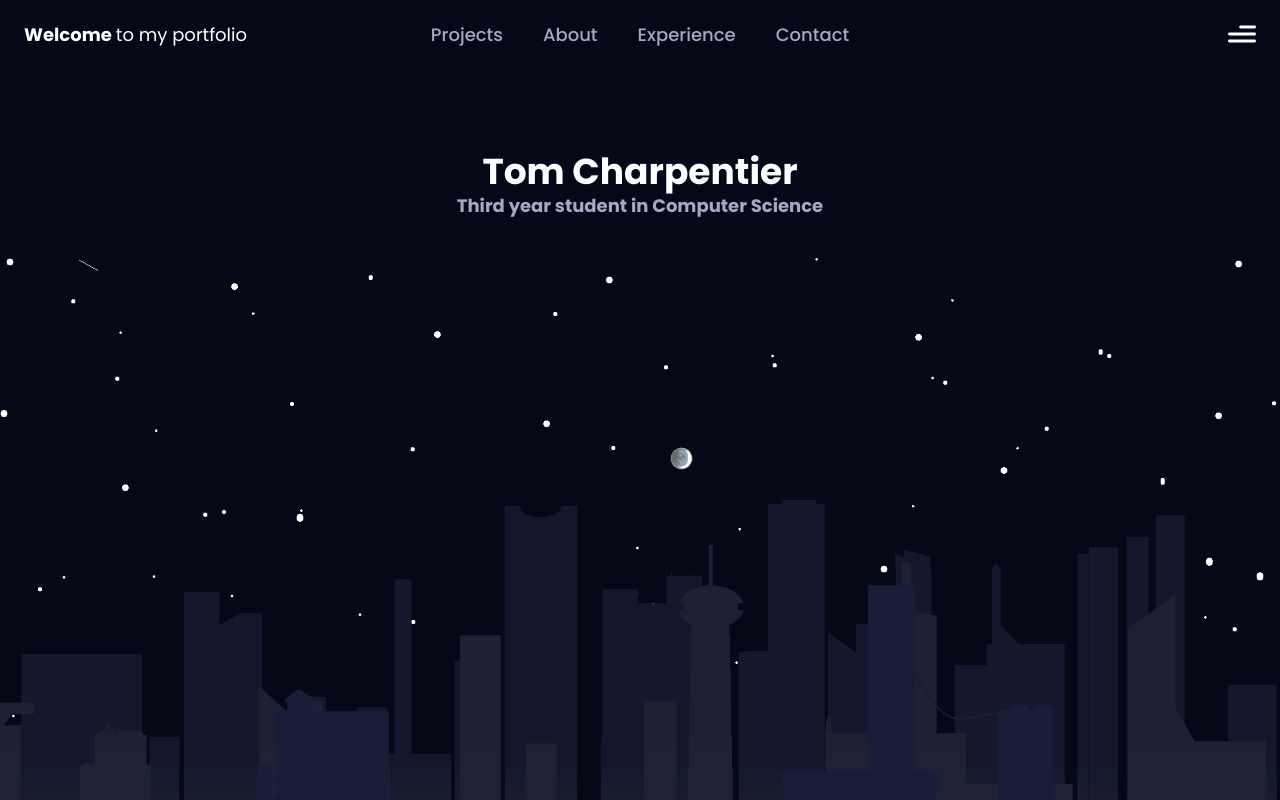
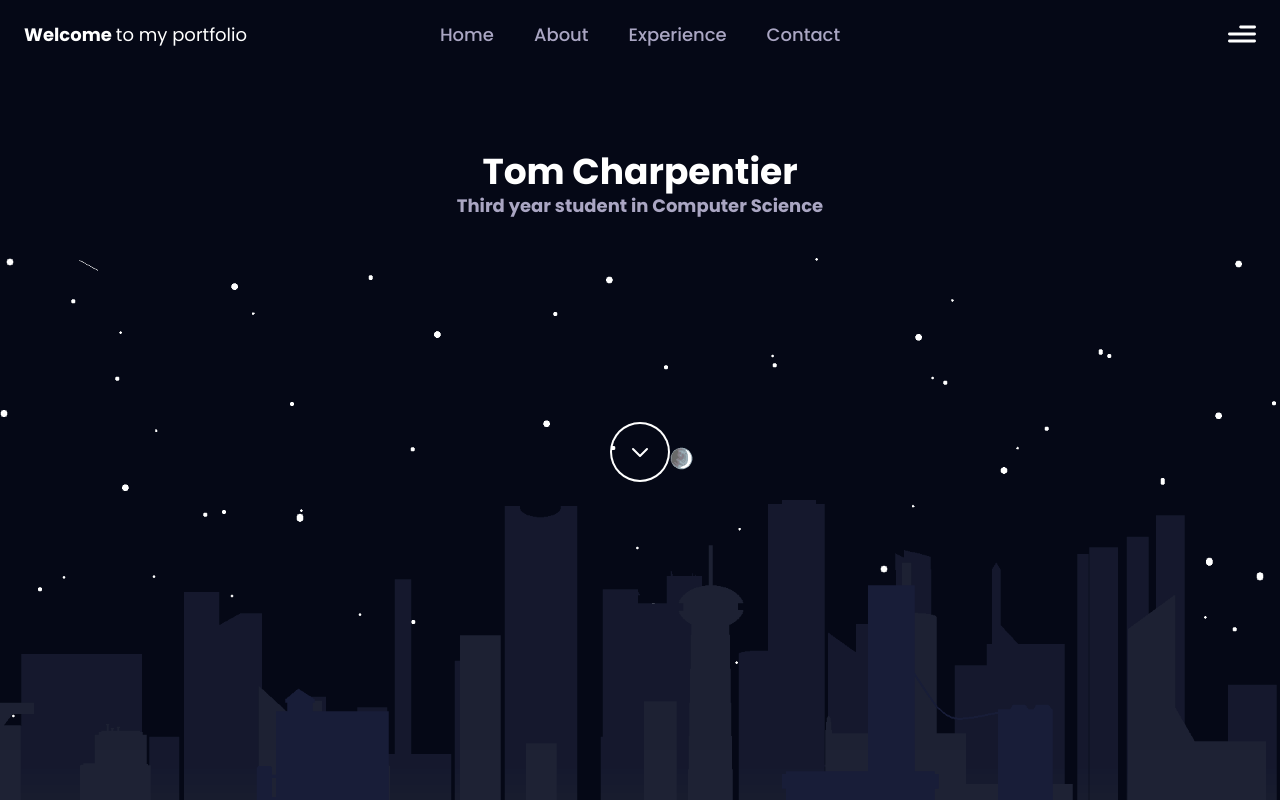
Before and after one commit to ArkAow/tom-charpentier-portfolio, a React (Vite) app: page / in a window 1280 px wide. Shown: the top 800 px of the page. Built offline with nearby package versions, Linux system fonts and the light colour scheme.

Commit message:
Updated Hero section

```diff
--- a/src/components/City.jsx
+++ b/src/components/City.jsx
@@ -13,6 +13,13 @@ export default function City() {
       window.addEventListener('scroll', handleScroll);
       return () => window.removeEventListener('scroll', handleScroll);
     }, []);
+
+    const scrollToAbout = () => {
+      const section = document.querySelector("#about");
+      if (section) {
+        section.scrollIntoView({ behavior: "smooth" });
+      }
+    };
 
     return (
         <section id="projects"
@@ -30,6 +37,20 @@ export default function City() {
                 <img src="parallax/city-ground.png" className="parallax-layer city-grd translate-y-5" />
               </div>
             </div>
+
+            <button onClick={scrollToAbout}
+              className=" absolute top-10 left-1/2 -translate-x-1/2 w-14 h-14 rounded-full flex items-center justify-center
+              text-white ring-2 ring-white bg-transparent transition-all duration-300 ease-out
+              hover:scale-110 hover:ring-4 hover:ring-white/60 hover:shadow-[0_0_20px_rgba(255,255,255,0.35)] animate-[pulse_2.5s_ease-in-out_infinite]">
+              <svg xmlns="http://www.w3.org/2000/svg"
+                fill="none"
+                viewBox="0 0 24 24"
+                strokeWidth={2}
+                stroke="currentColor"
+                className="w-6 h-6">
+                <path strokeLinecap="round" strokeLinejoin="round" d="M19 9l-7 7-7-7"/>
+              </svg>
+            </button>
           </div>
         </section>
     );
--- a/src/constants/index.js
+++ b/src/constants/index.js
@@ -15,8 +15,8 @@ export const redirectLinks = [
 
 export const navLinks = [
   {
-    id: "projects",
-    title: "Projects",
+    id: "hero", // TO-DO "projects" but for now its just home btn
+    title: "Home",
   },
   {
     id: "about",
```
